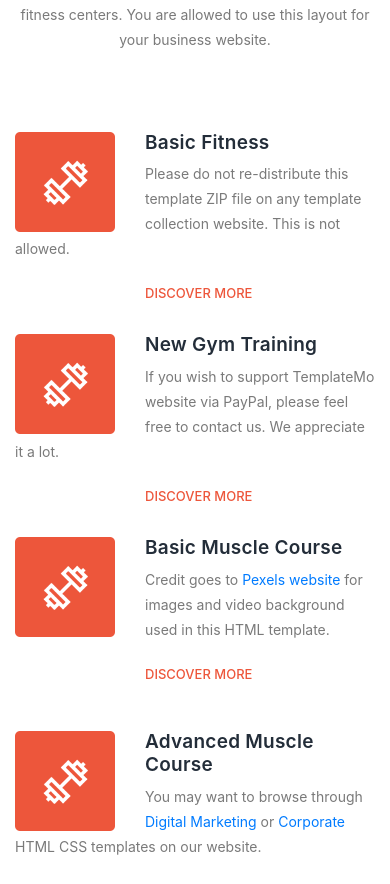
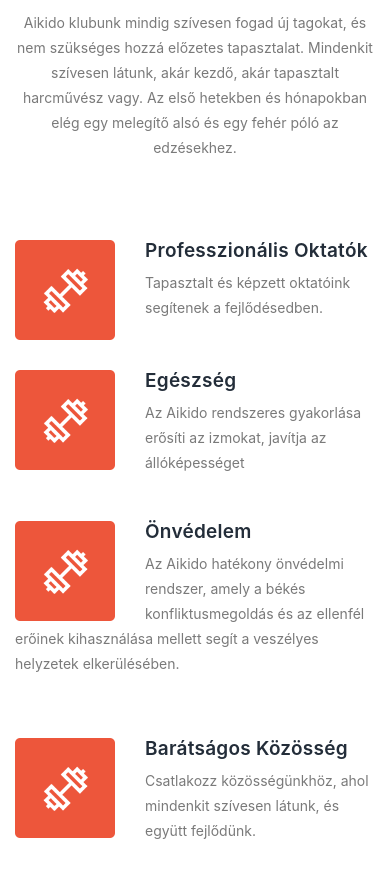
Before and after one commit to RubenZsido/aikido-landingpage-1, a React (Vite) app: page / in a window 390 px wide. Shown: the part 1102-1986 px from the top of the page. Built offline with nearby package versions, Linux system fonts and the light colour scheme.

Commit message:
placeholder text replaced, gallery component

```diff
--- a/src/Content.jsx
+++ b/src/Content.jsx
@@ -4,6 +4,7 @@ import CallToAction from "./Content/CallToAction.jsx";
 import Schedule from "./Content/Schedule.jsx";
 import Trainers from "./Content/Trainers.jsx";
 import Contact from "./Content/Contact.jsx";
+import Gallery from "./Content/Gallery.jsx";
 
 function Content() {
   return (
@@ -13,6 +14,7 @@ function Content() {
       <CallToAction />
       <Schedule />
       <Trainers />
+      <Gallery />
       <Contact />
     </>
   );
--- a/src/Content/CallToAction.jsx
+++ b/src/Content/CallToAction.jsx
@@ -6,15 +6,14 @@ function CallToAction() {
           <div className="col-lg-10 offset-lg-1">
             <div className="cta-content">
               <h2>
-                Ne habozz, <em>gyere el!</em>
+                Első edzésünk <em>ingyenes!</em>
               </h2>
               <p>
-                Ut consectetur, metus sit amet aliquet placerat, enim est
-                ultricies ligula, sit amet dapibus odio augue eget libero. Morbi
-                tempus mauris a nisi luctus imperdiet.
+                Gyere el ma az edzésünkre, és kezdj el fejlődni az Aikido
+                segítségével!
               </p>
               <div className="main-button scroll-to-section">
-                <a href="#our-classes">Become a member</a>
+                <a href="#contact-us">Gyere El Ide!</a>
               </div>
             </div>
           </div>
--- a/src/Content/Contact.jsx
+++ b/src/Content/Contact.jsx
@@ -1,20 +1,16 @@
 function Contact() {
-  /*<iframe
-    src="https://www.google.com/maps/embed?pb=!1m18!1m12!1m3!1d2685.9668009820716!2d17.6221629!3d47.685064700000005!2m3!1f0!2f0!3f0!3m2!1i1024!2i768!4f13.1!3m3!1m2!1s0x476bbfe2dcdb8a57%3A0x6512cb344c414856!2zR3nFkXIsIEJlcmNzw6lueWkgbGlnZXQgMjIsIDkwMjU!5e0!3m2!1sen!2shu!4v1697125276405!5m2!1sen!2shu"
-    width="600"
-    height="450"
-    style="border:0;"
-    allowFullScreen=""
-    loading="lazy"
-    referrerPolicy="no-referrer-when-downgrade"
-  ></iframe>;*/
   const srcURL =
     "https://www.google.com/maps/embed?pb=!1m18!1m12!1m3!1d2685.9668009820716!2d17.6221629!3d47.685064700000005!2m3!1f0!2f0!3f0!3m2!1i1024!2i768!4f13.1!3m3!1m2!1s0x476bbfe2dcdb8a57%3A0x6512cb344c414856!2zR3nFkXIsIEJlcmNzw6lueWkgbGlnZXQgMjIsIDkwMjU!5e0!3m2!1sen!2shu!4v1697125276405!5m2!1sen!2shu";
   return (
     <section className="section" id="contact-us">
       <div className="container-fluid">
         <div className="row">
-          <div className="col-lg-6 col-md-6 col-xs-12">
+          <div className="col-lg-12 col-md-12 col-xs-12">
+            <hr className="hr" />
+            <div className="text-center">
+              <h4>Helyszín: Győr, Bercsényi Liget 22.</h4>
+            </div>
+            <hr className="hr" />
             <div id="map">
               <iframe
                 src={srcURL} // Replace srcURL with the properly encoded URL
@@ -26,11 +22,6 @@ function Contact() {
               ></iframe>
             </div>
           </div>
-          <div className="col-lg-6 col-md-6 col-xs-12">
-            <div className="container-fluid">
-              <p>Helyszín: Győr, Bercsényi Liget 22.</p>
-            </div>
-          </div>
         </div>
       </div>
     </section>
--- a/src/Content/FeaturesItem.jsx
+++ b/src/Content/FeaturesItem.jsx
@@ -6,13 +6,15 @@ function FeaturesItem() {
           <div className="col-lg-6 offset-lg-3">
             <div className="section-heading">
               <h2>
-                Choose <em>Program</em>
+                Professzionális <em>Edzések</em>
               </h2>
               <img src="/images/line-dec.png" alt="waves" />
               <p>
-                Training Studio is free CSS template for gyms and fitness
-                centers. You are allowed to use this layout for your business
-                website.
+                Aikido klubunk mindig szívesen fogad új tagokat, és nem
+                szükséges hozzá előzetes tapasztalat. Mindenkit szívesen látunk,
+                akár kezdő, akár tapasztalt harcművész vagy. Az első hetekben és
+                hónapokban elég egy melegítő alsó és egy fehér póló az
+                edzésekhez.
               </p>
             </div>
           </div>
@@ -23,14 +25,10 @@ function FeaturesItem() {
                   <img src="/images/features-first-icon.png" alt="First One" />
                 </div>
                 <div className="right-content">
-                  <h4>Basic Fitness</h4>
+                  <h4>Professzionális oktatók</h4>
                   <p>
-                    Please do not re-distribute this template ZIP file on any
-                    template collection website. This is not allowed.
+                    Tapasztalt és képzett oktatóink segítenek a fejlődésedben.
                   </p>
-                  <a href="#" className="text-button">
-                    Discover More
-                  </a>
                 </div>
               </li>
               <li className="feature-item">
@@ -38,14 +36,11 @@ function FeaturesItem() {
                   <img src="/images/features-first-icon.png" alt="second one" />
                 </div>
                 <div className="right-content">
-                  <h4>New Gym Training</h4>
+                  <h4>Egészség</h4>
                   <p>
-                    If you wish to support TemplateMo website via PayPal, please
-                    feel free to contact us. We appreciate it a lot.
+                    Az Aikido rendszeres gyakorlása erősíti az izmokat, javítja
+                    az állóképességet
                   </p>
-                  <a href="#" className="text-button">
-                    Discover More
-                  </a>
                 </div>
               </li>
               <li className="feature-item">
@@ -56,21 +51,12 @@ function FeaturesItem() {
                   />
                 </div>
                 <div className="right-content">
-                  <h4>Basic Muscle Course</h4>
+                  <h4>Önvédelem</h4>
                   <p>
-                    Credit goes to{" "}
-                    <a
-                      rel="nofollow noreferrer"
-                      href="https://www.pexels.com"
-                      target="_blank"
-                    >
-                      Pexels website
-                    </a>{" "}
-                    for images and video background used in this HTML template.
+                    Az Aikido hatékony önvédelmi rendszer, amely a békés
+                    konfliktusmegoldás és az ellenfél erőinek kihasználása
+                    mellett segít a veszélyes helyzetek elkerülésében.
                   </p>
-                  <a href="#" className="text-button">
-                    Discover More
-                  </a>
                 </div>
               </li>
             </ul>
@@ -85,23 +71,11 @@ function FeaturesItem() {
                   />
                 </div>
                 <div className="right-content">
-                  <h4>Advanced Muscle Course</h4>
+                  <h4>Barátságos közösség</h4>
                   <p>
-                    You may want to browse through{" "}
-                    <a
-                      rel="nofollow"
-                      href="https://templatemo.com/tag/digital-marketing"
-                      target="_parent"
-                    >
-                      Digital Marketing
-                    </a>{" "}
-                    or{" "}
-                    <a href="https://templatemo.com/tag/corporate">Corporate</a>{" "}
-                    HTML CSS templates on our website.
+                    Csatlakozz közösségünkhöz, ahol mindenkit szívesen látunk,
+                    és együtt fejlődünk.
                   </p>
-                  <a href="#" className="text-button">
-                    Discover More
-                  </a>
                 </div>
               </li>
               <li className="feature-item">
@@ -112,14 +86,11 @@ function FeaturesItem() {
                   />
                 </div>
                 <div className="right-content">
-                  <h4>Yoga Training</h4>
+                  <h4>Biztonság</h4>
                   <p>
-                    This template is built on Bootstrap v4.3.1 framework. It is
-                    easy to adapt the columns and sections.
+                    Az edzésen ügyelünk egymás testi épségére, minimalizáljuk a
+                    sérüléseket.
                   </p>
-                  <a href="#" className="text-button">
-                    Discover More
-                  </a>
                 </div>
               </li>
               <li className="feature-item">
@@ -130,14 +101,11 @@ function FeaturesItem() {
                   />
                 </div>
                 <div className="right-content">
-                  <h4>Body Building Course</h4>
+                  <h4>Önbizalom</h4>
                   <p>
-                    Suspendisse fringilla et nisi et mattis. Curabitur sed
-                    finibus nisi. Integer nibh sapien, vehicula et auctor.
+                    Az Aikido nemcsak testi erőt fejleszt, hanem kiemelkedően
+                    hozzájárul az önbizalom növeléséhez is.
                   </p>
-                  <a href="#" className="text-button">
-                    Discover More
-                  </a>
                 </div>
               </li>
             </ul>
--- /dev/null
+++ b/src/Content/Gallery.jsx
@@ -0,0 +1,59 @@
+const Gallery = () => (
+  <section className="section" id="gallery">
+    <div
+      id="carouselExampleControls"
+      className="carousel slide"
+      style={{ height: "100%" }}
+      data-ride="carousel"
+    >
+      <div className="carousel-inner">
+        <div className="carousel-item active">
+          <div className="image-container">
+            <img
+              className="d-block img-fluid"
+              src="https://www.aikido-gyor.hu/wp-content/uploads/photo-gallery/Edz%C3%A9sen/edzes_1-01.jpg?bwg=1550586464"
+              alt="First slide"
+            />
+          </div>
+        </div>
+        <div className="carousel-item">
+          <div className="image-container">
+            <img
+              className="d-block img-fluid"
+              src="https://www.aikido-gyor.hu/wp-content/uploads/photo-gallery/Edzotabor_2011/1104_tabor_13-01.jpg?bwg=1550586184"
+              alt="Second slide"
+            />
+          </div>
+        </div>
+        <div className="carousel-item">
+          <div className="image-container">
+            <img
+              className="d-block img-fluid"
+              src="https://www.aikido-gyor.hu/wp-content/uploads/photo-gallery/Edzotabor_2011/1104_tabor_4-01.jpg?bwg=1550586184"
+              alt="Third slide"
+            />
+          </div>
+        </div>
+      </div>
+      <a
+        className="carousel-control-prev"
+        href="#carouselExampleControls"
+        role="button"
+        data-slide="prev"
+      >
+        <span className="carousel-control-prev-icon" aria-hidden="true"></span>
+        <span className="sr-only">Previous</span>
+      </a>
+      <a
+        className="carousel-control-next"
+        href="#carouselExampleControls"
+        role="button"
+        data-slide="next"
+      >
+        <span className="carousel-control-next-icon" aria-hidden="true"></span>
+        <span className="sr-only">Next</span>
+      </a>
+    </div>
+  </section>
+);
+export default Gallery;
--- a/src/Content/MainBanner.jsx
+++ b/src/Content/MainBanner.jsx
@@ -7,9 +7,9 @@ function MainBanner() {
 
       <div className="video-overlay header-text">
         <div className="caption">
-          <h6>work harder, get stronger</h6>
+          <h6>Üdvözlünk Győr legrégebbi Aikido klubjának honlapján</h6>
           <h2>
-            asahi <em>SE</em> - Aikido edzések győrben
+            Aikido edzések <em>győrben</em>
           </h2>
           <div className="main-button scroll-to-section">
             <a href="#trainers">Jelentkezz</a>
--- a/src/Footer.jsx
+++ b/src/Footer.jsx
@@ -5,15 +5,8 @@ function Footer() {
         <div className="row">
           <div className="col-lg-12">
             <p>
-              Copyright &copy; 2020 Training Studio - Designed by{" "}
-              <a
-                rel="nofollow"
-                href="https://templatemo.com"
-                className="tm-text-link"
-                target="_parent"
-              >
-                TemplateMo
-              </a>
+              Helyszín: Győr, Bercsényi Liget 22.{" "}
+              <p>Telefon: +36 70 378-3784</p>{" "}
             </p>
           </div>
         </div>
--- a/src/Header.jsx
+++ b/src/Header.jsx
@@ -20,6 +20,9 @@ function Header() {
                 <li className="scroll-to-section">
                   <a href="#trainers">Kapcsolat</a>
                 </li>
+                <li className="scroll-to-section">
+                  <a href="#contact-us">Helyszín</a>
+                </li>
                 <li className="main-button">
                   <a href="#trainers">Jelentkezz</a>
                 </li>
```
Also changed, not shown: src/Content/Schedule.jsx (+2 -9 lines), src/Content/Trainers.jsx (+11 -9 lines), src/assets/css/templatemo-training-studio.css (+138 -67 lines).
